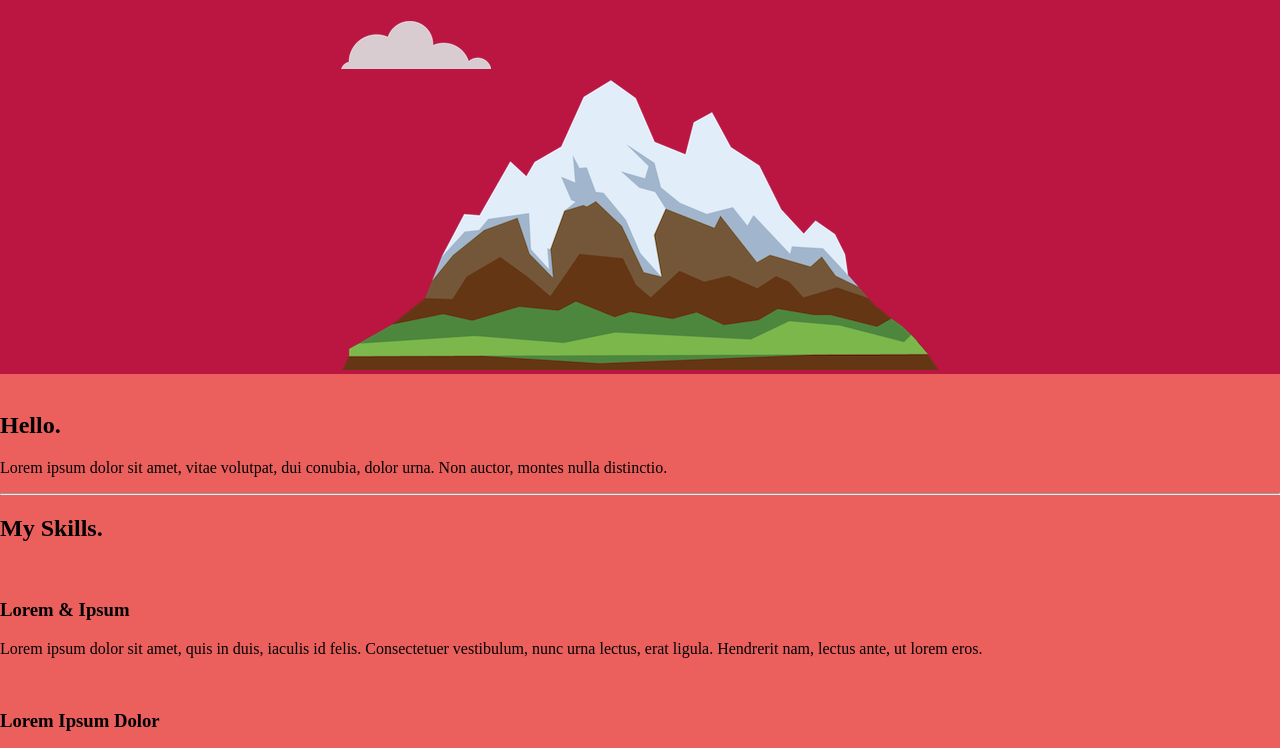
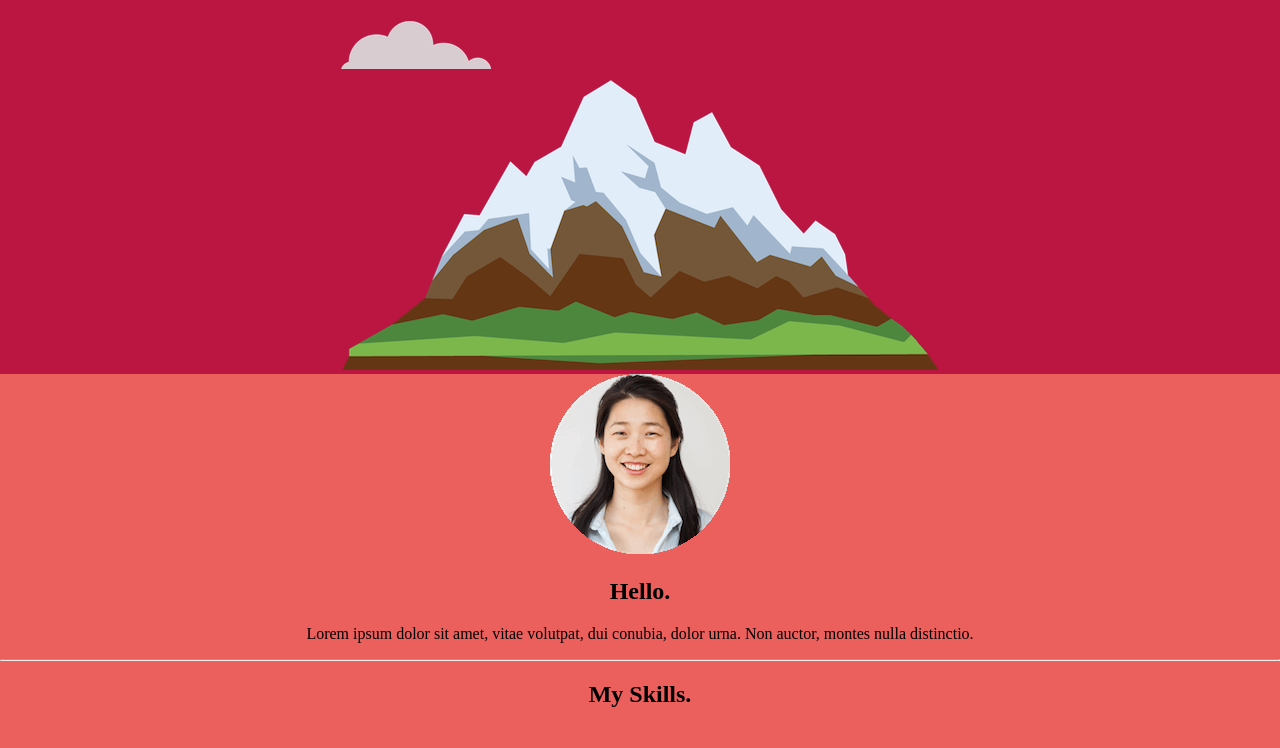
Before and after one commit to ANRAx/Web-Dev-Practice, a plain HTML site: page CSS -My Site/index.html in a window 1280 px wide. Shown: the part 179-927 px from the top of the page. Drawn offline with Linux system fonts and the light colour scheme.

Commit message:
slight style changes/ practice completed

```diff
--- a/CSS -My Site/css/styles.css
+++ b/CSS -My Site/css/styles.css
@@ -1,5 +1,6 @@
 body {
-    margin: 0;
+    margin: 0 auto;
+    text-align: center;
 }
 
 h1 {
@@ -9,7 +10,6 @@ h1 {
 
 .topContainer {
     background-color: #bb1542;
-    text-align: center;
     position: relative;
     padding-top: 100px;
 }
@@ -32,3 +32,8 @@ h1 {
     position: absolute;
     top: 200px;
 }
+
+.skill-row {
+    width: 50%;
+    float: left;
+}
--- a/CSS -My Site/index.html
+++ b/CSS -My Site/index.html
@@ -19,7 +19,7 @@
     <!-- create 2 divs with width and heigh of 200px -->
     <div class="middleContainer">
         <div class="profile">
-            <img src="" alt="">
+            <img src="images/angela.png" alt="profilePicture">
             <h2>Hello.</h2>
             <p>Lorem ipsum dolor sit amet, vitae volutpat, dui conubia, dolor urna. Non auctor, montes nulla distinctio.</p>
         </div>
```
